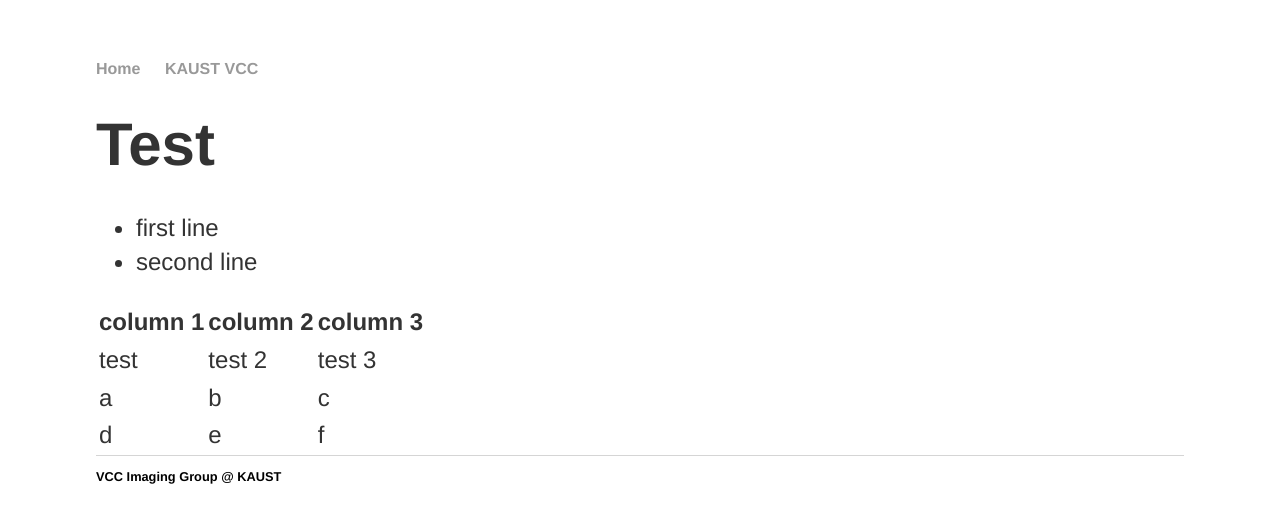
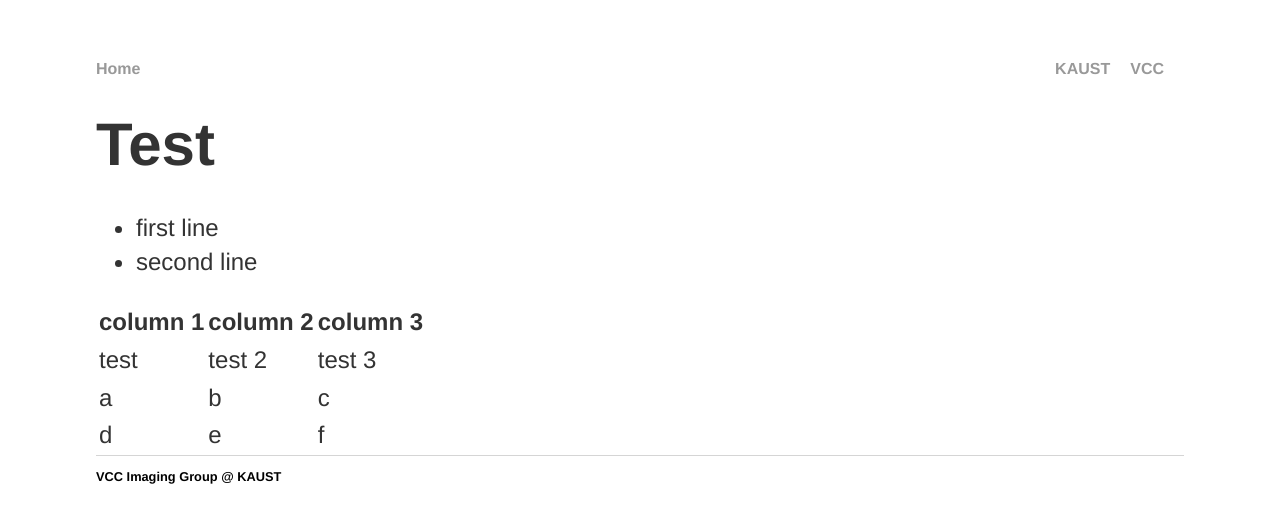
Before and after one commit to vccimaging/vccimaging.github.io, a Jekyll site: the page built from index.md, in a window 1280 px wide. Shown: the top 523 px of the page. Built offline with Jekyll 4.4.1, drawn with Linux system fonts in a browser that asks for light colours.

Commit message:
Update default.html

```diff
--- a/_layouts/default.html
+++ b/_layouts/default.html
@@ -9,7 +9,8 @@
 		<nav>
     		<ul>
         		<li><a href="/">Home</a></li>
-			<li align=right><a href=http://vcc.kaust.edu.sa>KAUST VCC</a></li>
+			<li style="float:right"><a href=http://vcc.kaust.edu.sa>VCC</a></li>
+			<li style="float:right"><a href=http://kaust.edu.sa>KAUST</a></li>
     		</ul>
 		</nav>
 
```
